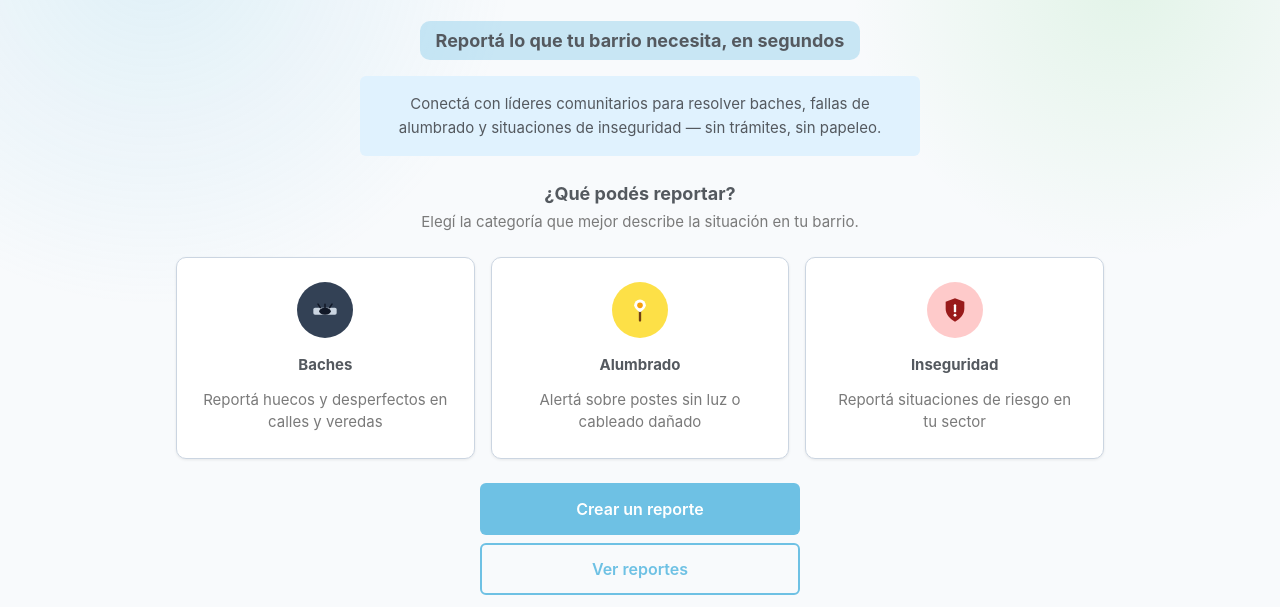
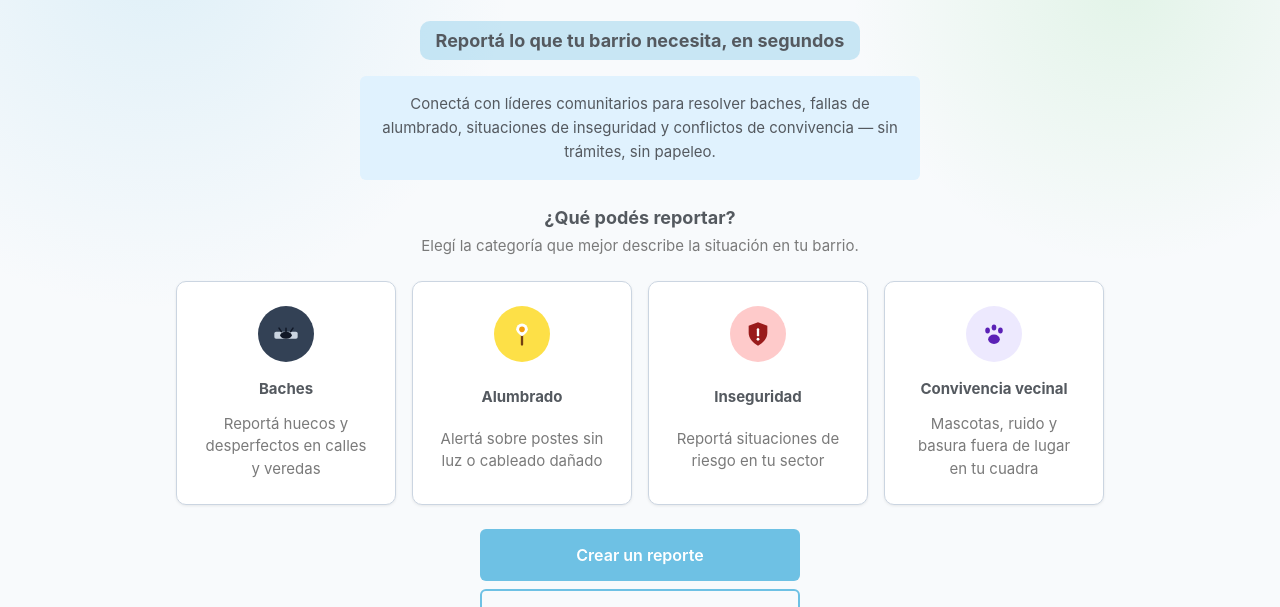
Before and after one commit to cristiangilerclavijo/dise-o_ayuda, a plain HTML site: page index.html in a window 1280 px wide. Shown: the part 183-790 px from the top of the page. Drawn offline with Linux system fonts and the light colour scheme.

Commit message:
feat: agregar categoría "Convivencia vecinal" en el sistema de reportes y actualizar estilos correspondientes

```diff
--- a/css/styles.css
+++ b/css/styles.css
@@ -338,6 +338,11 @@ body {
     color: #991b1b;
 }
 
+.badge--category-convivencia {
+    background-color: #ede9fe;
+    color: #5b21b6;
+}
+
 /* FAB */
 .fab {
     position: fixed;
@@ -672,6 +677,10 @@ body {
     background-color: #fecaca;
 }
 
+.category-card__icon--convivencia {
+    background-color: #ede9fe;
+}
+
 .category-card__title {
     font-weight: 700;
     color: var(--color-text);
--- a/index.html
+++ b/index.html
@@ -55,7 +55,7 @@
                         Reportá lo que tu barrio necesita, en segundos
                     </h2>
                     <p class="hero__lead">
-                        Conectá con líderes comunitarios para resolver baches, fallas de alumbrado y situaciones de inseguridad — sin trámites, sin papeleo.
+                        Conectá con líderes comunitarios para resolver baches, fallas de alumbrado, situaciones de inseguridad y conflictos de convivencia — sin trámites, sin papeleo.
                     </p>
                 </div>
 
@@ -98,6 +98,18 @@
                         <div class="category-card__title">Inseguridad</div>
                         <div class="category-card__text">Reportá situaciones de riesgo en tu sector</div>
                     </div>
+                    <div class="report-card category-card">
+                        <div class="category-card__icon category-card__icon--convivencia" aria-hidden="true">
+                            <svg width="28" height="28" viewBox="0 0 24 24" xmlns="http://www.w3.org/2000/svg">
+                                <ellipse cx="12" cy="16.5" rx="5" ry="4" fill="#5b21b6"/>
+                                <ellipse cx="6.5" cy="9" rx="2" ry="2.6" fill="#5b21b6"/>
+                                <ellipse cx="12" cy="6.5" rx="2" ry="2.6" fill="#5b21b6"/>
+                                <ellipse cx="17.5" cy="9" rx="2" ry="2.6" fill="#5b21b6"/>
+                            </svg>
+                        </div>
+                        <div class="category-card__title">Convivencia vecinal</div>
+                        <div class="category-card__text">Mascotas, ruido y basura fuera de lugar en tu cuadra</div>
+                    </div>
                 </div>
 
                 <div class="hero__actions">
--- a/js/main.js
+++ b/js/main.js
@@ -15,13 +15,15 @@
     const CATEGORY_LABELS = {
         bache: 'Bache',
         alumbrado: 'Alumbrado',
-        inseguridad: 'Inseguridad'
+        inseguridad: 'Inseguridad',
+        convivencia: 'Convivencia vecinal'
     };
 
     const CATEGORY_BADGE_CLASS = {
         bache: 'badge--category-bache',
         alumbrado: 'badge--category-alumbrado',
-        inseguridad: 'badge--category-inseguridad'
+        inseguridad: 'badge--category-inseguridad',
+        convivencia: 'badge--category-convivencia'
     };
 
     function escapeHtml(value) {
```
Also changed, not shown: crear-reporte.html (+1 -0 lines), 1 other file.
